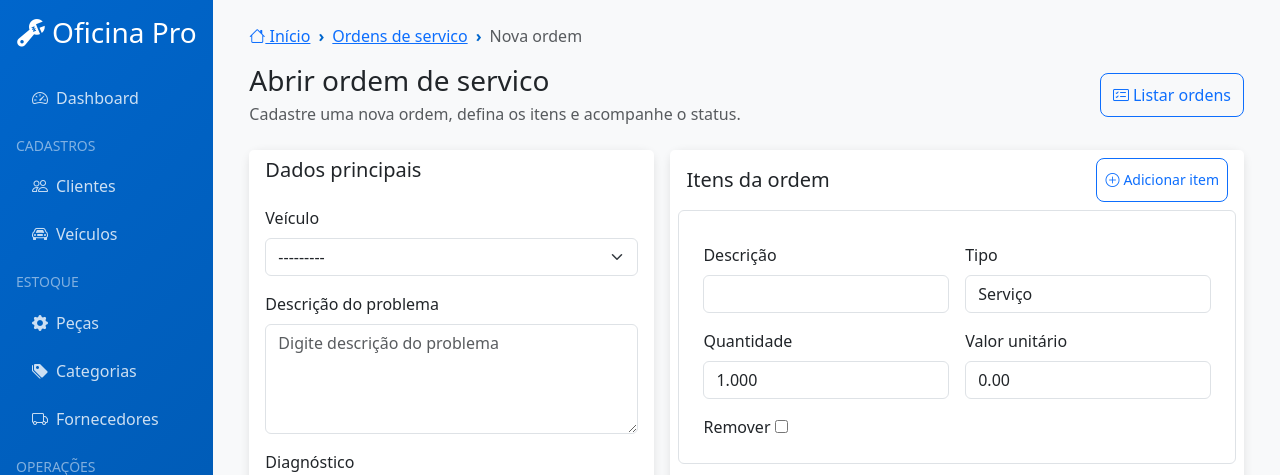
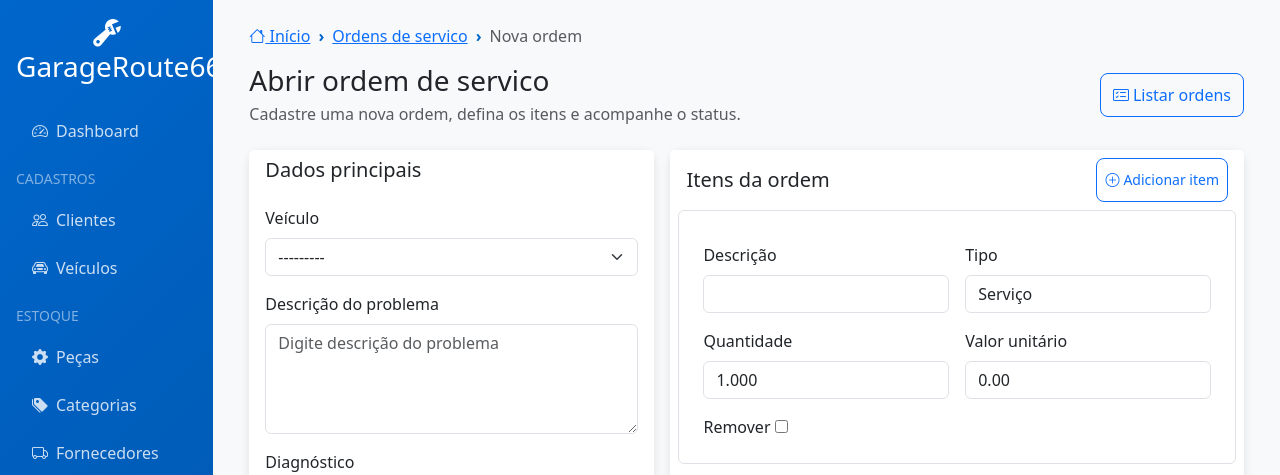
Before and after one commit to aprigiosam/Garageroute66, a Django app: page /ordens/nova/ in a window 1280 px wide. Shown: the top 475 px of the page. Run offline with Django 5.2, Linux system fonts and the light colour scheme; the visitor is signed in with stand-in values (Sample User, id 1); data comes from the database, SQL or seed files in the repository; data that the repository does not hold is empty.

Commit message:
Ajustar nome para GarageRoute66 em todo o sistema
- Template base: sidebar e title com GarageRoute66
- Settings: COMPANY_NAME padrão = GarageRoute66
- Build.sh: mensagens com nome correto
- Sistema pronto para deploy

```diff
--- a/oficina/settings.py
+++ b/oficina/settings.py
@@ -171,7 +171,7 @@
 
 # Configurações da aplicação - DESABILITADAS features pesadas
 GARAGE_CONFIG = {
-    'COMPANY_NAME': env('COMPANY_NAME', default='Oficina Pro'),
+    'COMPANY_NAME': env('COMPANY_NAME', default='GarageRoute66'),
     'OS_PREFIX': env('OS_PREFIX', default='OS'),
     'AUTO_GENERATE_OS_NUMBER': True,
     'SEND_EMAIL_NOTIFICATIONS': False,  # Desabilitado
--- a/templates/base.html
+++ b/templates/base.html
@@ -350,7 +350,7 @@
                 <div class="text-center mb-4">
                     <h3 class="text-white">
                         <i class="bi bi-wrench-adjustable"></i>
-                        Oficina Pro
+                        GarageRoute66
                     </h3>
                 </div>
 
```
Also changed, not shown: 2 other files.
